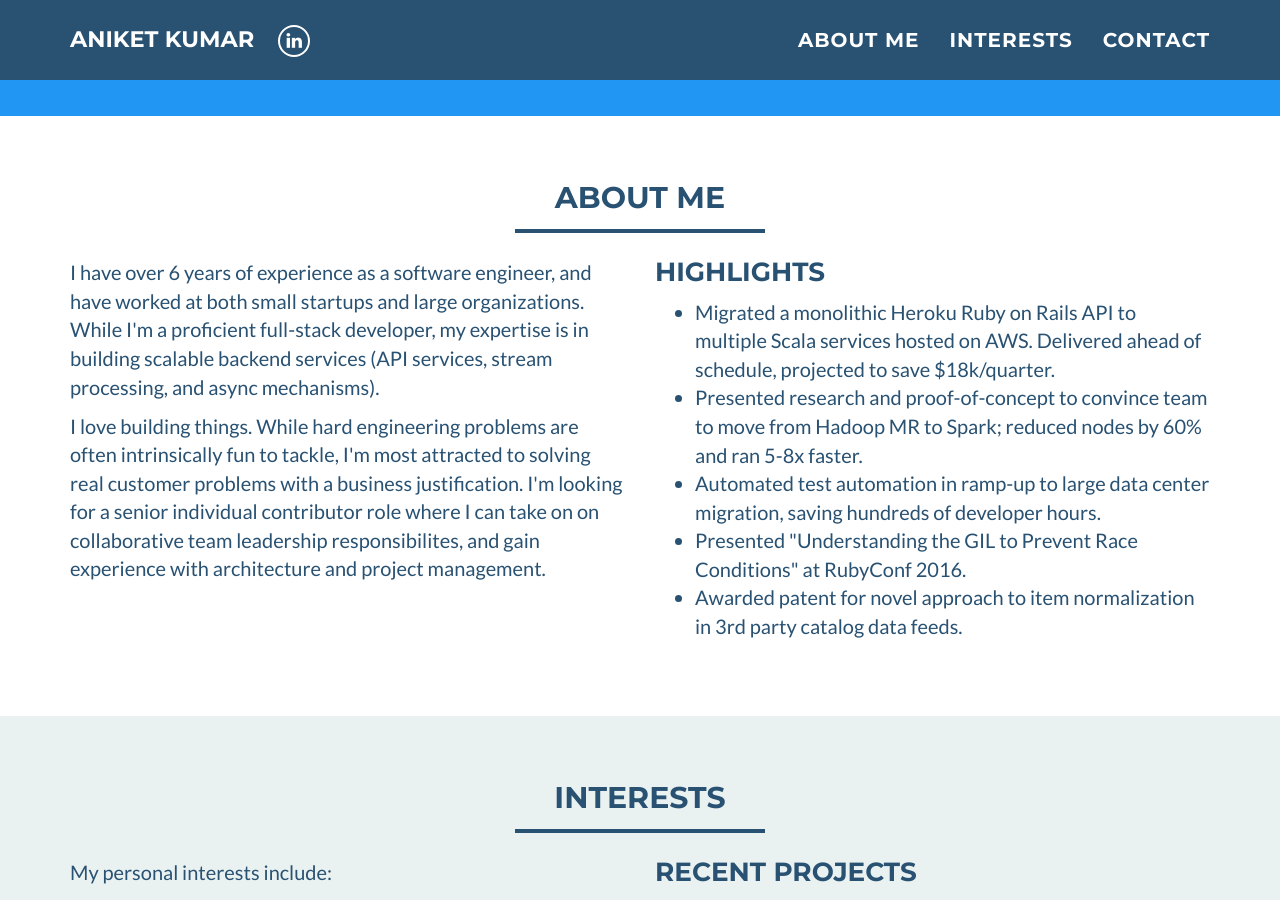
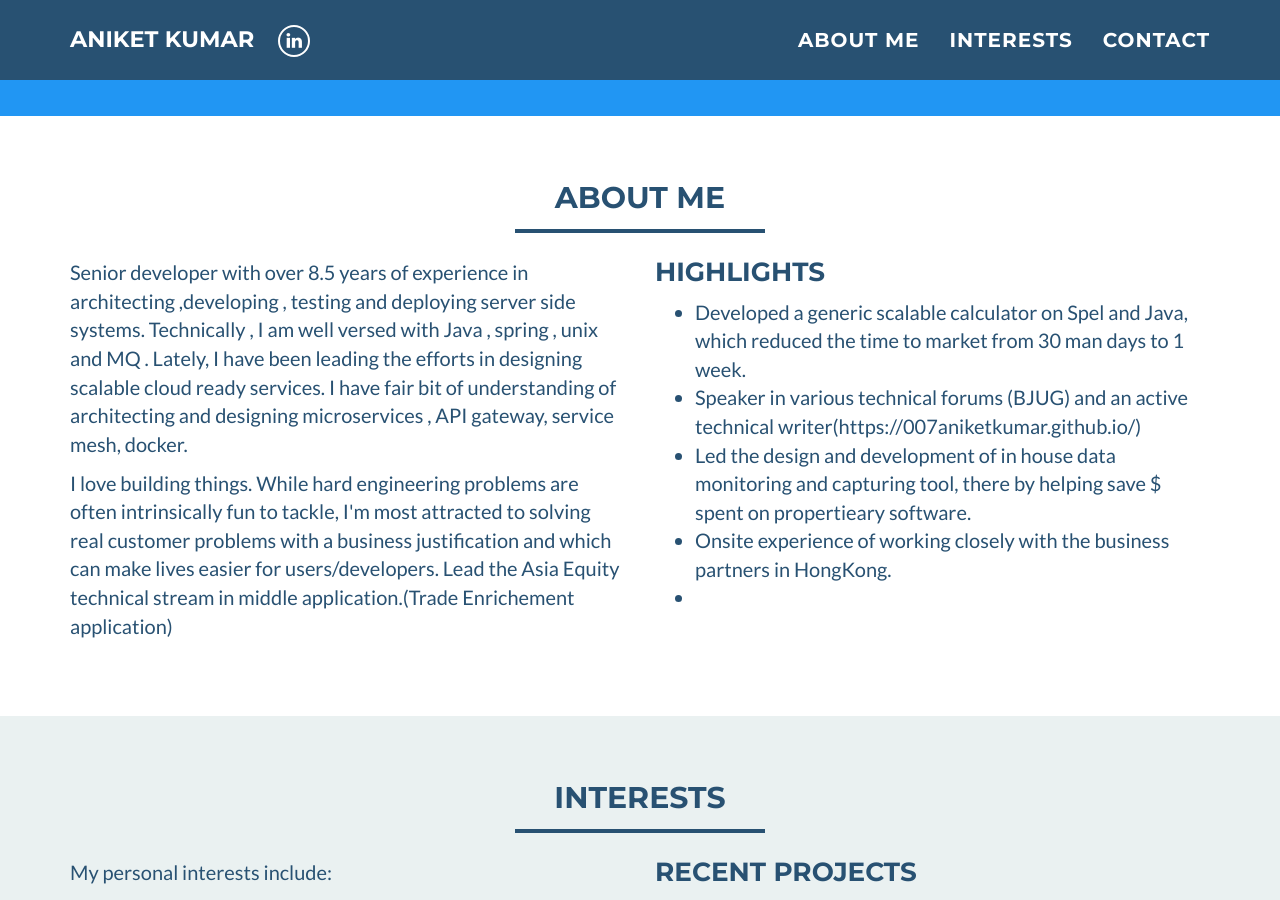
Before and after one commit to 007aniketkumar/007aniketkumar.github.io, a Jekyll site: the page built from index.html, in a window 1280 px wide and 900 px high, scrolled down 458 px. Built offline with Jekyll 4.4.1, drawn with Linux system fonts in a browser that asks for light colours.

Commit message:
about_me

```diff
--- a/_includes/about_me.html
+++ b/_includes/about_me.html
@@ -9,36 +9,34 @@
     <div class="row">
 	    <div class="col-sm-6">
     		<p>
-            I have over 6 years of experience as a software engineer, and have worked
-            at both small startups and large organizations. While I'm a proficient full-stack
-            developer, my expertise is in building scalable backend services (API services, stream processing,
-            and async mechanisms).
+            Senior developer with over 8.5 years of experience in architecting ,developing , testing and deploying server side systems.
+            Technically , I am well versed with Java , spring , unix and MQ . Lately, I have been leading the efforts in designing scalable cloud ready
+            services. I have fair bit of understanding of architecting and designing microservices , API gateway, service mesh, docker.
+
         </p>
         <p>
            I love building things.
            While hard engineering problems are often intrinsically fun to tackle,
-           I'm most attracted to solving real customer problems with a business justification.
-           I'm looking for a senior individual contributor role where I can take on on collaborative
-           team leadership responsibilites, and gain experience with
-           architecture and project management.
+           I'm most attracted to solving real customer problems with a business justification and which can make lives easier for users/developers.
+           Lead the Asia Equity technical stream in middle application.(Trade Enrichement application)
         </p>
       </div>
 	    <div class="col-sm-6">
 		    <h3 style="margin-top:0;">Highlights</h3>
 		    <ul>
     			<li>
-            Migrated a monolithic Heroku Ruby on Rails API to multiple Scala
-            services hosted on AWS. Delivered ahead of schedule, projected to save $18k/quarter.
+            Developed a generic scalable calculator on Spel and Java, which reduced the time to market from 30 man days to 1 week.
     			</li>
           <li>
-            Presented research and proof-of-concept to convince team to move from Hadoop MR to Spark; reduced nodes by 60% and ran 5-8x faster.
+            Speaker in various technical forums (BJUG) and an active technical writer(https://007aniketkumar.github.io/)
           <li>
-            Automated test automation in ramp-up to large data center migration, saving hundreds of developer hours.
+            Led the design and development of in house data monitoring and capturing tool, there by helping save $ spent on propertieary software.
+          </li>
     			<li>
-            Presented "Understanding the GIL to Prevent Race Conditions" at RubyConf 2016.
+            Onsite experience of working closely with the business partners in HongKong.
     			</li>
     			<li>
-            Awarded patent for novel approach to item normalization in 3rd party catalog data feeds.
+
     			</li>
 		    </ul>
 	    </div>
```
